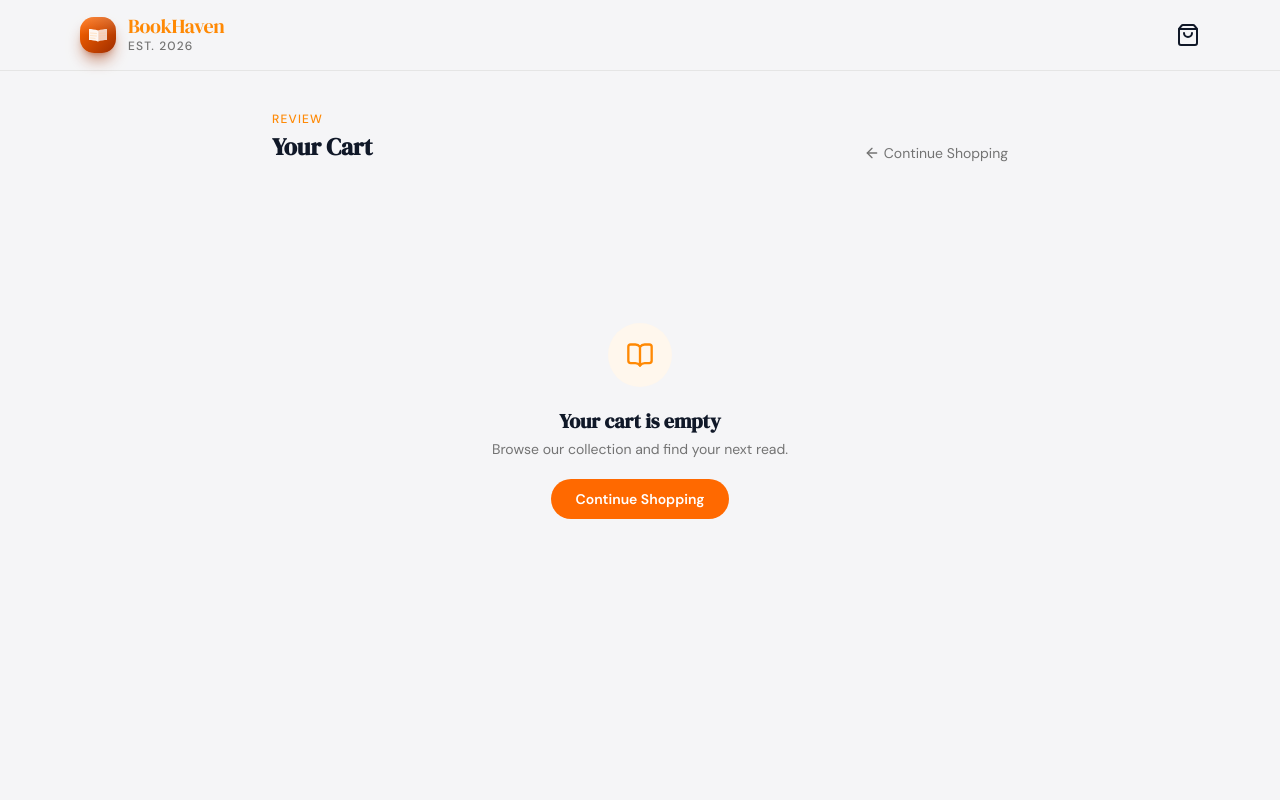
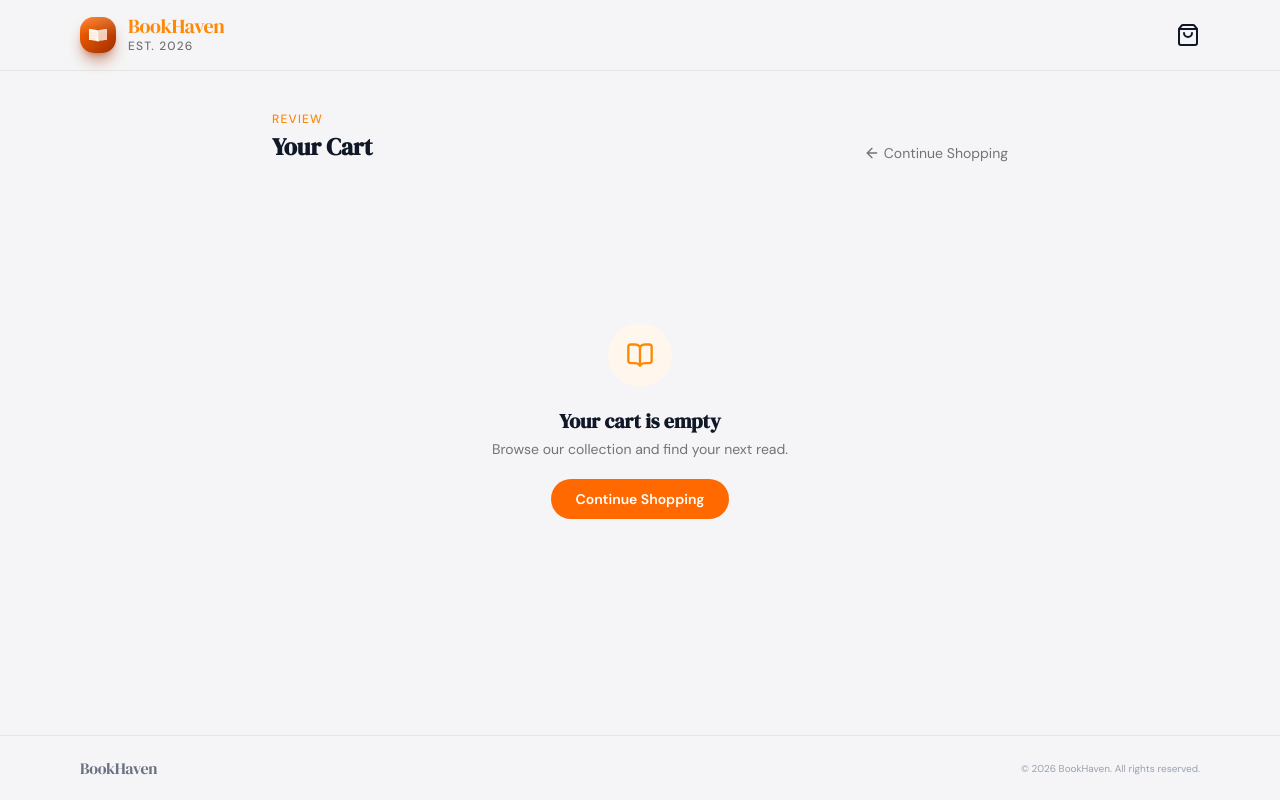
Before and after one commit to binoiii/book-haven, a Next.js app: page /cart in a window 1280 px wide. Built offline with nearby package versions, Linux system fonts and the light colour scheme.

Commit message:
feat(layout): ✨ integrate Footer in root layout with sticky-bottom support

```diff
--- a/app/layout.tsx
+++ b/app/layout.tsx
@@ -2,6 +2,7 @@ import type { Metadata } from "next";
 import { DM_Sans, DM_Serif_Display } from "next/font/google";
 import { Toaster } from "@/components/ui/sonner";
 import { Header } from "@/components/layout/Header";
+import { Footer } from "@/components/layout/Footer";
 import "./globals.css";
 
 const dmSans = DM_Sans({
@@ -27,10 +28,11 @@ export default function RootLayout({
 }>) {
   return (
     <html lang="en" className={`${dmSans.variable} ${dmSerifDisplay.variable} h-full antialiased`}>
-      <body className="flex min-h-full flex-col bg-[#f5f5f7]">
+      <body className="flex min-h-full flex-col bg-surface">
         <Header />
-        {children}
+        <main className="grow">{children}</main>
         <Toaster />
+        <Footer />
       </body>
     </html>
   );
```
